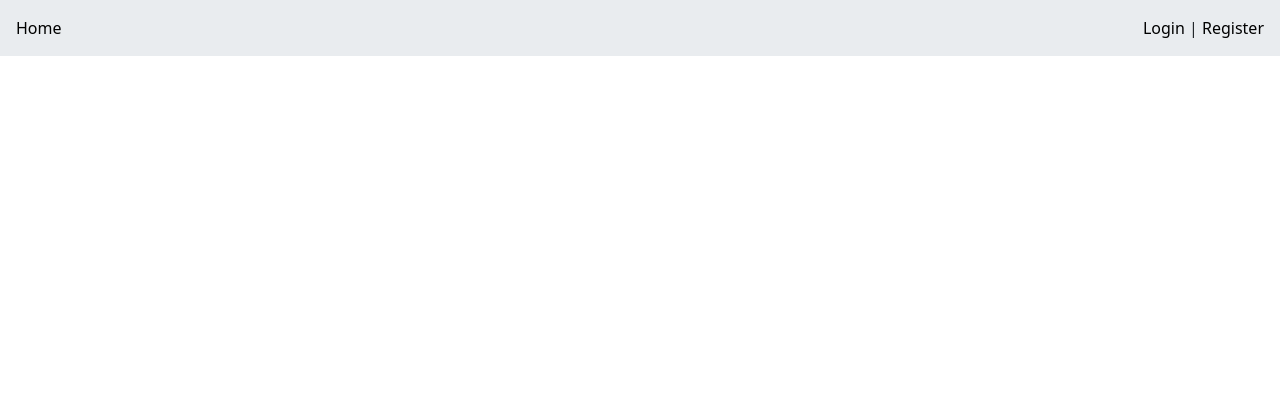
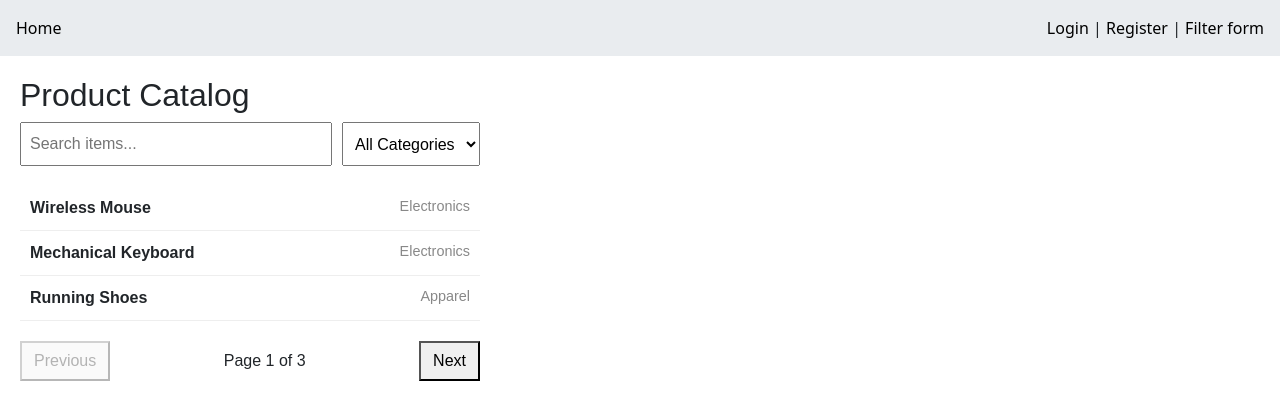
Before and after one commit to MusabSwe/react-formik-yup, a React (Vite) app: page /form in a window 1280 px wide. Shown: the top 420 px of the page. Built offline with nearby package versions, Linux system fonts and the light colour scheme.

Commit message:
add filter system, pagination, search, filter

```diff
--- a/src/app.tsx
+++ b/src/app.tsx
@@ -4,6 +4,7 @@ import Login from './components/Login'
 import Register from './components/Register'
 import Home from './components/Home';
 import ProtectedRoutes from './util/ProtectedRoutes';
+import Form from './components/Form';
 
 export function App() {
   return (
@@ -12,7 +13,8 @@ export function App() {
         <Link to="/" className='text-decoration-none text-black hover:text-blue'>Home</Link>
         <div>
           <Link to="/login" className='text-decoration-none text-black hover:text-blue'>Login</Link> |{' '}
-          <Link to="/register" className='text-decoration-none text-black hover:text-blue'>Register</Link>
+          <Link to="/register" className='text-decoration-none text-black hover:text-blue'>Register</Link> | {' '}
+          <Link to="/form" className='text-decoration-none text-black hover:text-blue'>Filter form</Link>
         </div>
       </nav>
 
@@ -20,6 +22,7 @@ export function App() {
         <Route element={<ProtectedRoutes />}>
           {/* Protected routes go here */}
           <Route path="/" index element={<Home />} />
+          <Route path="/form" element={<Form/>} />
         </Route>
         <Route path="/register" index element={<Register />} />
         <Route path="/login" element={<Login />} />
--- /dev/null
+++ b/src/components/Form.tsx
@@ -0,0 +1,119 @@
+import { useMemo, useState } from "react";
+
+const MOCK_DATA = [
+    { id: 1, name: 'Wireless Mouse', category: 'Electronics' },
+    { id: 2, name: 'Mechanical Keyboard', category: 'Electronics' },
+    { id: 3, name: 'Running Shoes', category: 'Apparel' },
+    { id: 4, name: 'Coffee Mug', category: 'Kitchen' },
+    { id: 5, name: 'Gaming Monitor', category: 'Electronics' },
+    { id: 6, name: 'Cotton T-Shirt', category: 'Apparel' },
+    { id: 7, name: 'Chef Knife', category: 'Kitchen' },
+    { id: 8, name: 'Bluetooth Speaker', category: 'Electronics' },
+];
+
+// To implement a client-side list with pagination and filtering
+// in React, you must always apply the filters first,
+// calculate the pagination metrics second, and slice
+// the filtered data last. If you reverse this order and
+// paginate before filtering, your search inputs will only
+// search within the current active page instead
+// of the entire dataset.
+const Form = () => {
+    const [items] = useState(MOCK_DATA);
+    // 2. Filter States
+    const [searchTerm, setSearchTerm] = useState('');
+    const [selectedCategory, setSelectedCategory] = useState('All');
+
+    // 3. Pagination States
+    const [currentPage, setCurrentPage] = useState(1);
+    const itemsPerPage = 3; // Adjust page size here
+
+    // 4. STEP 1: Filter the dataset globally
+    const filteredItems = useMemo(() => {
+        // Reset to page 1 whenever filters change to avoid out-of-bounds pages
+        setCurrentPage(1);
+
+        return items.filter((item) => {
+            const matchesSearch = item.name.toLowerCase().includes(searchTerm.toLowerCase());
+            const matchesCategory = selectedCategory === 'All' || item.category === selectedCategory;
+            return matchesSearch && matchesCategory;
+        });
+    }, [items, searchTerm, selectedCategory]);
+
+    // 5. STEP 2: Compute pagination boundaries
+    const totalPages = Math.ceil(filteredItems.length / itemsPerPage);
+
+    // 6. STEP 3: Slice the filtered items to get only the current page items
+    const paginatedItems = useMemo(() => {
+        const startIndex = (currentPage - 1) * itemsPerPage;
+        const endIndex = startIndex + itemsPerPage;
+        return filteredItems.slice(startIndex, endIndex);
+    }, [filteredItems, currentPage, itemsPerPage]);
+
+    return (
+        <div style={{ padding: '20px', fontFamily: 'sans-serif', maxWidth: '500px' }}>
+            <h2>Product Catalog</h2>
+
+            {/* --- FILTER CONTROLS --- */}
+            <div style={{ display: 'flex', gap: '10px', marginBottom: '20px' }}>
+                <input
+                    type="text"
+                    placeholder="Search items..."
+                    value={searchTerm}
+                    onChange={(e) => setSearchTerm(e.target.value)}
+                    style={{ padding: '8px', flex: 1 }}
+                />
+
+                <select
+                    value={selectedCategory}
+                    onChange={(e) => setSelectedCategory(e.target.value)}
+                    style={{ padding: '8px' }}
+                >
+                    <option value="All">All Categories</option>
+                    <option value="Electronics">Electronics</option>
+                    <option value="Apparel">Apparel</option>
+                    <option value="Kitchen">Kitchen</option>
+                </select>
+            </div>
+
+            {/* --- RENDERED LIST --- */}
+            <ul style={{ listStyle: 'none', padding: 0 }}>
+                {paginatedItems.map((item) => (
+                    <li
+                        key={item.id}
+                        style={{ padding: '10px', borderBottom: '1px solid #eee', display: 'flex', justifyContent: 'space-between' }}
+                    >
+                        <span><strong>{item.name}</strong></span>
+                        <span style={{ color: '#888', fontSize: '0.9em' }}>{item.category}</span>
+                    </li>
+                ))}
+                {paginatedItems.length === 0 && <p>No items found.</p>}
+            </ul>
+
+            {/* --- PAGINATION CONTROLS --- */}
+            {totalPages > 0 && (
+                <div style={{ display: 'flex', alignItems: 'center', justifyContent: 'space-between', marginTop: '20px' }}>
+                    <button
+                        onClick={() => setCurrentPage((prev) => Math.max(prev - 1, 1))}
+                        disabled={currentPage === 1}
+                        style={{ padding: '6px 12px', cursor: currentPage === 1 ? 'not-allowed' : 'pointer' }}
+                    >
+                        Previous
+                    </button>
+
+                    <span>Page {currentPage} of {totalPages}</span>
+
+                    <button
+                        onClick={() => setCurrentPage((prev) => Math.min(prev + 1, totalPages))}
+                        disabled={currentPage === totalPages}
+                        style={{ padding: '6px 12px', cursor: currentPage === totalPages ? 'not-allowed' : 'pointer' }}
+                    >
+                        Next
+                    </button>
+                </div>
+            )}
+        </div>
+    );
+}
+
+export default Form
--- a/src/util/ProtectedRoutes.tsx
+++ b/src/util/ProtectedRoutes.tsx
@@ -1,6 +1,6 @@
 import { Outlet, Navigate } from "react-router-dom"
 const ProtectedRoutes = () => {
-    const isAuthenticated = false; // Replace with actual authentication logic
+    const isAuthenticated = true; // Replace with actual authentication logic
     return isAuthenticated ? <Outlet /> : <Navigate to="/login" />;
 }
 
```
